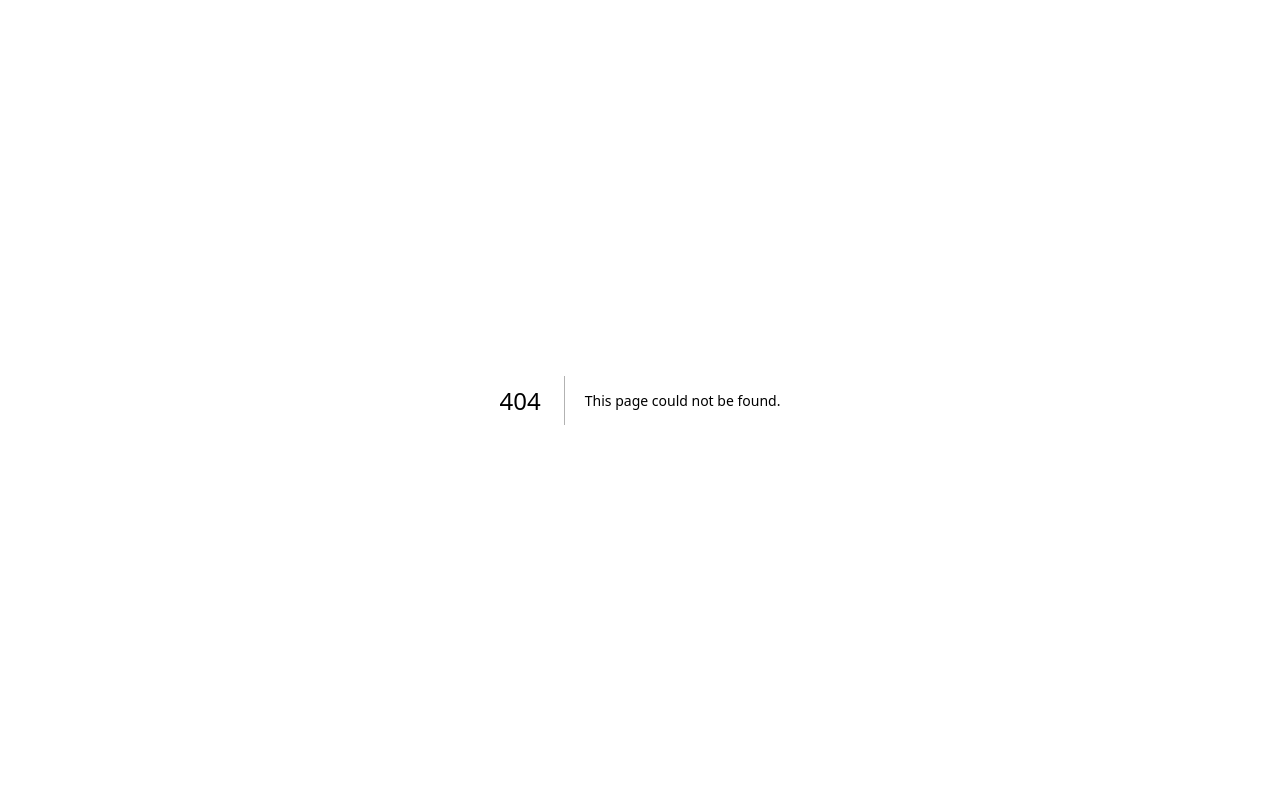
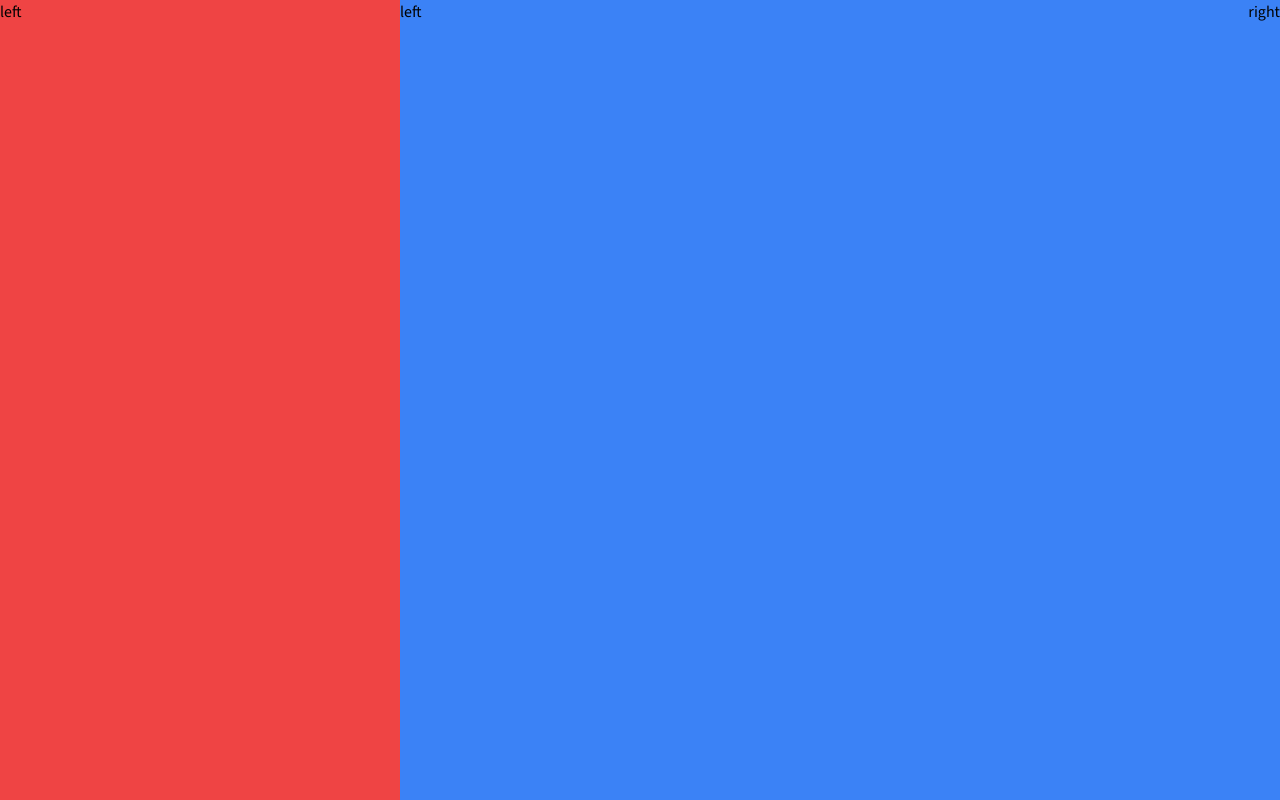
Before and after one commit to Stan-l-e-y/RemindMe, a Next.js app: page /test in a window 1280 px wide. Before the commit this address had no page. Built offline with nearby package versions, Linux system fonts and the light colour scheme.

Commit message:
next fonts, import global font

```diff
--- a/package.json
+++ b/package.json
@@ -12,6 +12,7 @@
   },
   "dependencies": {
     "@hookform/resolvers": "^2.9.10",
+    "@next/font": "^13.1.1",
     "@prisma/client": "^4.8.0",
     "@types/react": "18.0.26",
     "@types/react-dom": "18.0.9",
--- a/pages/_app.tsx
+++ b/pages/_app.tsx
@@ -1,6 +1,13 @@
-import '../styles/globals.css'
-import type { AppProps } from 'next/app'
+import '../styles/globals.css';
+import type { AppProps } from 'next/app';
+import { Source_Sans_3 } from '@next/font/google';
+
+const sourceSans3 = Source_Sans_3({ subsets: ['latin'] });
 
 export default function App({ Component, pageProps }: AppProps) {
-  return <Component {...pageProps} />
+  return (
+    <main className={sourceSans3.className}>
+      <Component {...pageProps} />
+    </main>
+  );
 }
--- /dev/null
+++ b/pages/test.tsx
@@ -0,0 +1,23 @@
+import Head from 'next/head';
+
+export default function Test() {
+  return (
+    <div>
+      <Head>
+        <title>Full Stack App</title>
+        <meta name="description" content="Generated by create next app" />
+        <link rel="icon" href="/favicon.ico" />
+      </Head>
+
+      <main>
+        <div className="flex w-full h-screen">
+          <div className="bg-red-500 w-full  max-w-[400px]">left</div>
+          <div className="bg-blue-500 w-full flex justify-between">
+            <div>left</div>
+            <div>right</div>
+          </div>
+        </div>
+      </main>
+    </div>
+  );
+}
```
Also changed, not shown: 1 other file (tests, documents, lock files or other folders).
